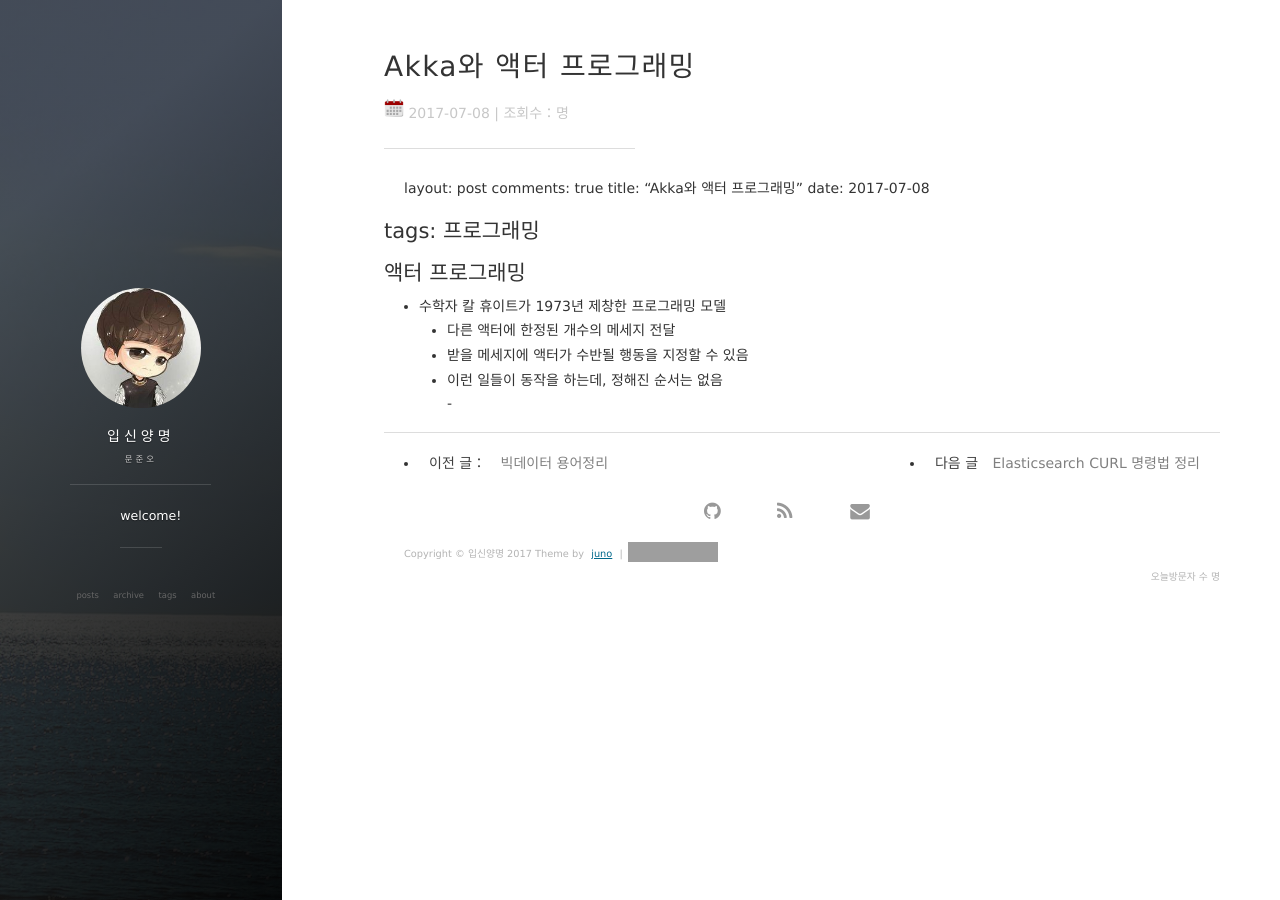
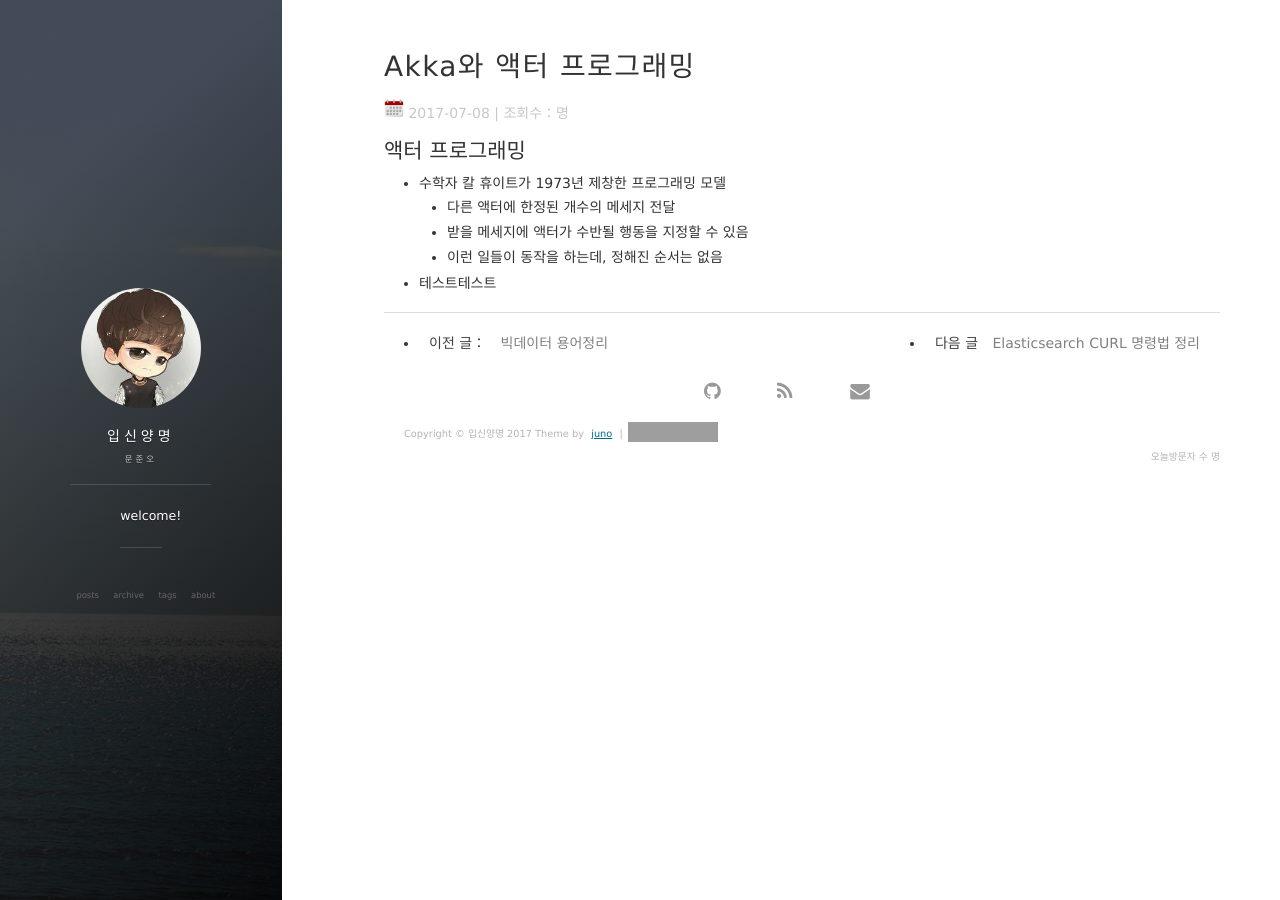
Before and after one commit to munjunoh02/munjunoh02.github.io, a Jekyll site: the page built from _posts/2017-07-08-Akka와 액터 프로그래밍.md, in a window 1280 px wide. Built offline with Jekyll 4.4.1, drawn with Linux system fonts in a browser that asks for light colours; nearby versions of some CDN libraries; our own code applies the rules of GitHub Pages for plain Markdown files; comment, search, counter and statistics services are not loaded; grey boxes are pictures that could not be loaded.

```diff
--- a/_posts/2017-07-08-Akka와 액터 프로그래밍.md
+++ b/_posts/2017-07-08-Akka와 액터 프로그래밍.md
@@ -1,15 +1,15 @@
+---
+layout: post
+comments: true
+title: "Akka와 액터 프로그래밍"
+date: 2017-07-08
+tags: 프로그래밍
 ---
 
-layout: post comments: true title: "Akka와 액터 프로그래밍" date: 2017-07-08
-
-tags: 프로그래밍
-----------------
-
-액터 프로그래밍
----------------
+## 액터 프로그래밍
 
 -	수학자 칼 휴이트가 1973년 제창한 프로그래밍 모델
 	-	다른 액터에 한정된 개수의 메세지 전달
 	-	받을 메세지에 액터가 수반될 행동을 지정할 수 있음
 	-	이런 일들이 동작을 하는데, 정해진 순서는 없음
-		\-
+- 테스트테스트
```
